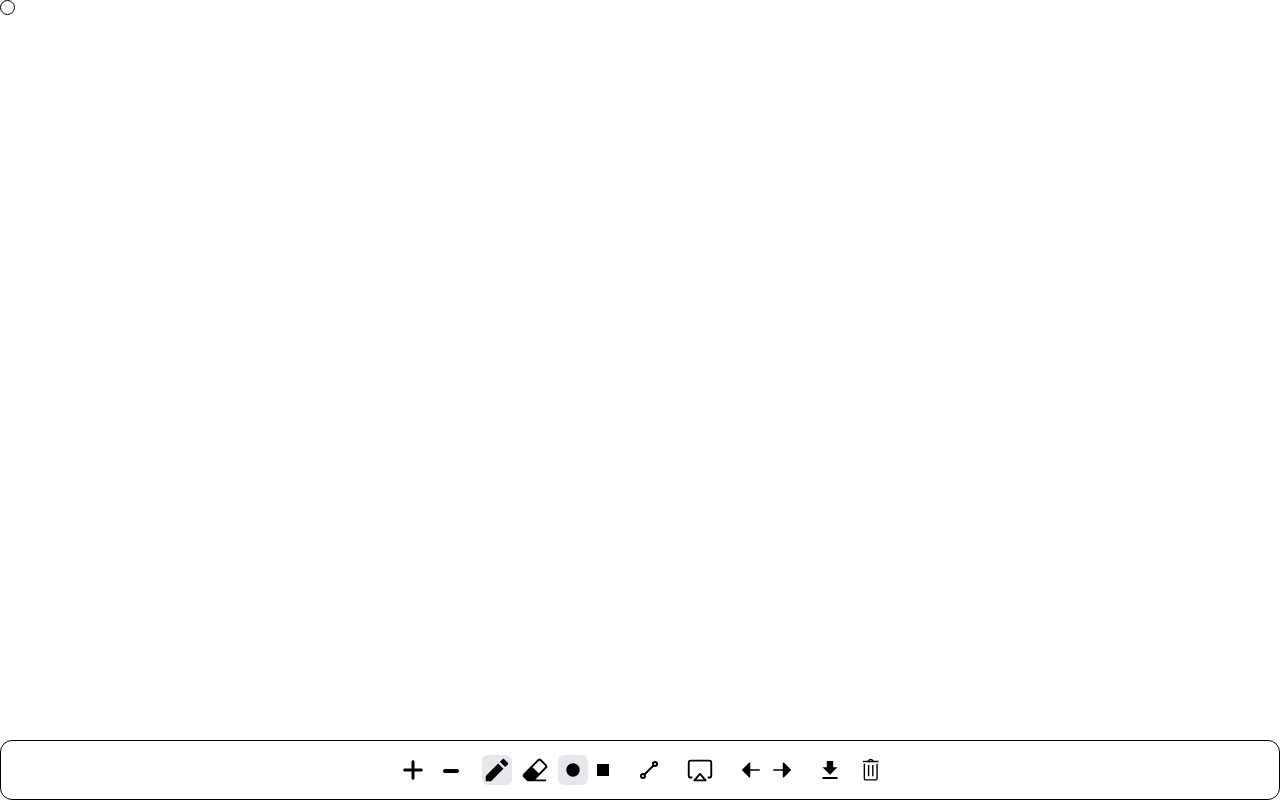
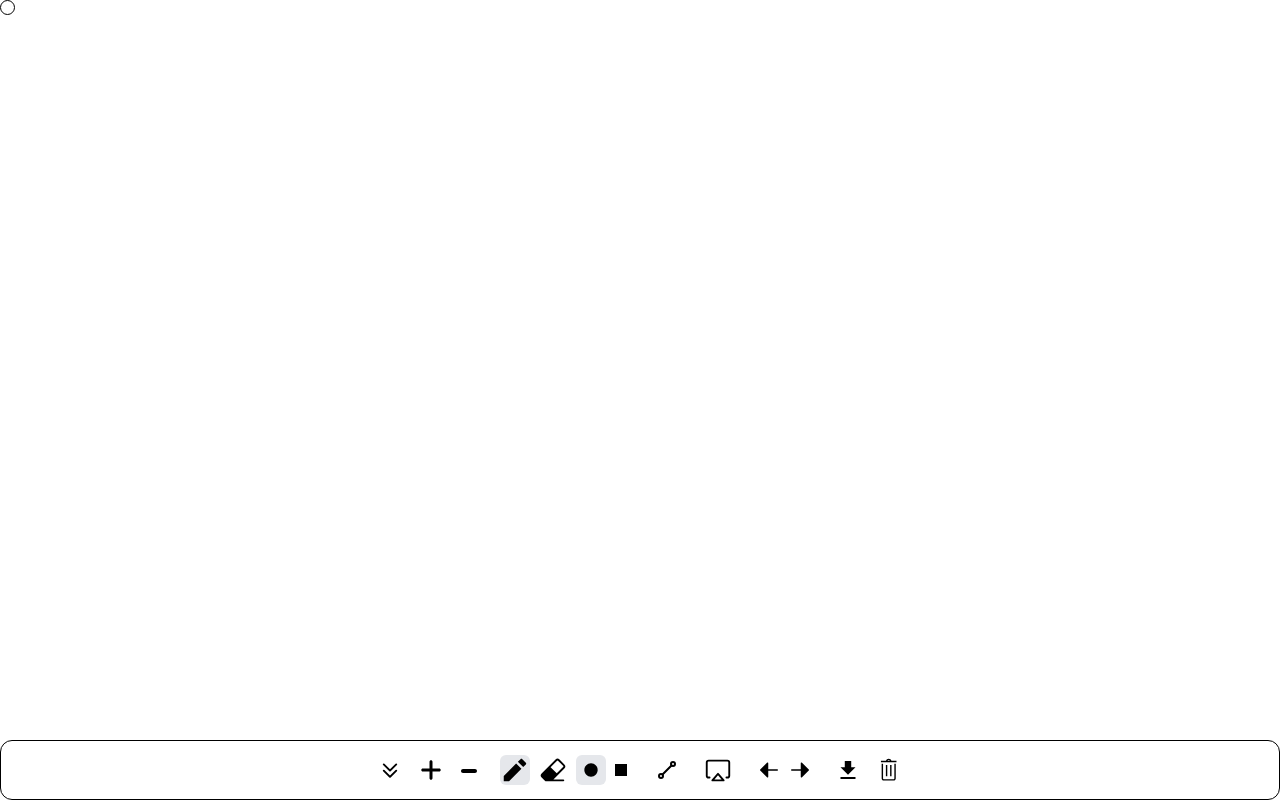
Before and after one commit to VictorSouzaCode/Splash-Paint, a React (Vite) app: page / in a window 1280 px wide. Built offline with nearby package versions, Linux system fonts and the light colour scheme; a web font is replaced by a local one.

Commit message:
hide-toolbar-button-added

```diff
--- a/src/components/Canvas.tsx
+++ b/src/components/Canvas.tsx
@@ -11,11 +11,8 @@ import Toolbar from "./Toolbar"
 
 // instructions to what to do with my ui
 
-// i need a button to make the toolbar desapper, and another button to make it appear again
-
 // after all that i will add a fill bucket tool, i can look at some git hub repos that has a flash app in javascript and see how they handle the fill option
 
-// i Had a great idea, i can make this type of hover box on the color pallete as well
 
 const Canvas = () => {
   const state = useSelector((state: RootState) => state.tools)
--- a/src/components/Toolbar.tsx
+++ b/src/components/Toolbar.tsx
@@ -3,11 +3,36 @@ import Download from "./buttonsToolbar/Download"
 import Shapes from "./buttonsToolbar/Shapes"
 import PencilEraser from "./buttonsToolbar/PencilEraser"
 import ColorPallete from "./buttonsToolbar/ColorPallete"
+import { useState } from "react"
 
 // undo redo reset
 import { PiArrowLeftFill } from "react-icons/pi";
 import { PiArrowRightFill } from "react-icons/pi";
 import { TfiTrash } from "react-icons/tfi";
+
+// hideShow
+import { PiArrowBendLeftDownFill } from "react-icons/pi";
+import { PiArrowFatLineDownLight } from "react-icons/pi";
+
+import { PiArrowFatLinesDownFill } from "react-icons/pi";
+import { PiArrowFatLinesDown } from "react-icons/pi";
+
+import { PiArrowLineDownBold } from "react-icons/pi";
+
+import { PiCaretCircleDown } from "react-icons/pi";
+
+import { PiCaretDoubleDownLight } from "react-icons/pi";
+
+import { PiCaretDoubleDownBold } from "react-icons/pi";
+import { PiCaretDoubleUpBold } from "react-icons/pi";
+
+
+
+
+
+
+
+
 
 
 
@@ -20,9 +45,32 @@ const Toolbar = ({
   drawingEngine,
 }:ToolbarProp) => {
 
+  const [hide, setHide] = useState<boolean>(false)
+
   return (
     <>
+    {
+    hide &&
+    <button
+    className="text-lg z-50 absolute top-[100%] left-[50%] translate-y-[-100%] translate-x-[-50%] opacity-25"
+    onClick={() => {
+      setHide((show) => !show)
+    }}
+    >
+      <PiCaretDoubleUpBold />
+    </button>
+    }
+
+    {!hide &&
     <div className="z-50 min-w-32 w-full h-[60px] absolute top-[100%] left-[50%] translate-y-[-100%] translate-x-[-50%] rounded-xl flex px-2 justify-center gap-x-4 border1 items-center bg-white">
+
+      <button className="text-xl"
+      onClick={() => {
+        setHide((show) => !show)
+      }}
+      >
+        <PiCaretDoubleDownBold/>
+      </button>
 
         <div className="h-fit text-2xl flex items-center gap-x-4">
           <SizeControl />
@@ -62,6 +110,8 @@ const Toolbar = ({
         </div>
 
       </div>
+      }
+
     </>
   )
 }
--- a/src/components/buttonsToolbar/ColorPallete.tsx
+++ b/src/components/buttonsToolbar/ColorPallete.tsx
@@ -6,6 +6,9 @@ import { useState } from "react"
 import { PiAirplay } from "react-icons/pi";
 import multiColorbackground from '../../assets/rainbow.jpg'
 
+
+
+// add a button inside the color palete to choose background color
 
 const ColorPallete = () => {
     const dispatch = useDispatch()
--- a/src/splashOutput.css
+++ b/src/splashOutput.css
@@ -840,8 +840,30 @@ video {
   line-height: 1.5rem;
 }
 
+.text-xl {
+  font-size: 1.25rem;
+  line-height: 1.75rem;
+}
+
+.text-lg {
+  font-size: 1.125rem;
+  line-height: 1.75rem;
+}
+
 .opacity-0 {
   opacity: 0;
+}
+
+.opacity-85 {
+  opacity: 0.85;
+}
+
+.opacity-45 {
+  opacity: 0.45;
+}
+
+.opacity-25 {
+  opacity: 0.25;
 }
 
 .filter {
```
